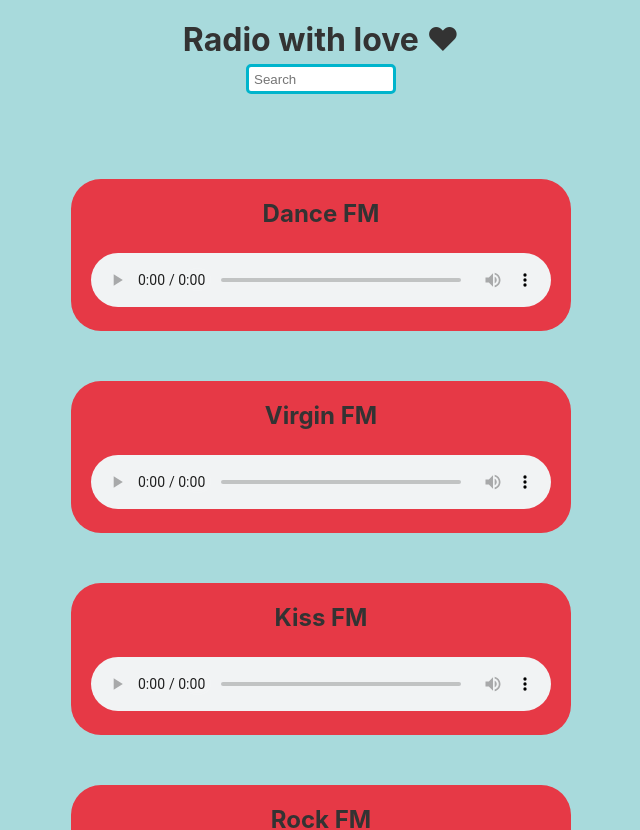
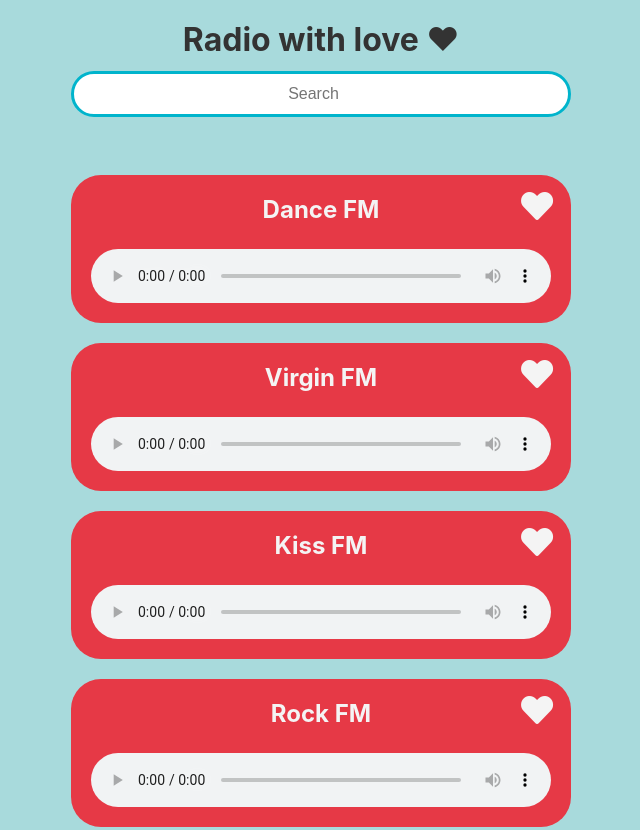
Before and after one commit to RaresSanduConstantin/bibi-radio, a React (Create React App) app: page / in a window 1280 px wide. Shown: the top 830 px of the page, without its empty margins (319-959 px from the left). Built offline with nearby package versions, Linux system fonts and the light colour scheme.

Commit message:
filter style and favorite buttons styles

```diff
--- a/public/index.html
+++ b/public/index.html
@@ -9,35 +9,16 @@
       name="description"
       content="Web site created using create-react-app"
     />
+    <link rel="stylesheet" href="https://cdnjs.cloudflare.com/ajax/libs/font-awesome/5.15.2/css/all.min.css" integrity="sha512-HK5fgLBL+xu6dm/Ii3z4xhlSUyZgTT9tuc/hSrtw6uzJOvgRr2a9jyxxT1ely+B+xFAmJKVSTbpM/CuL7qxO8w==" crossorigin="anonymous" />
     <link rel="apple-touch-icon" href="%PUBLIC_URL%/logo192.png" />
-    <!--
-      manifest.json provides metadata used when your web app is installed on a
-      user's mobile device or desktop. See https://developers.google.com/web/fundamentals/web-app-manifest/
-    -->
+
     <link rel="manifest" href="%PUBLIC_URL%/manifest.json" />
-    <!--
-      Notice the use of %PUBLIC_URL% in the tags above.
-      It will be replaced with the URL of the `public` folder during the build.
-      Only files inside the `public` folder can be referenced from the HTML.
 
-      Unlike "/favicon.ico" or "favicon.ico", "%PUBLIC_URL%/favicon.ico" will
-      work correctly both with client-side routing and a non-root public URL.
-      Learn how to configure a non-root public URL by running `npm run build`.
-    -->
-    <title>React App</title>
+    <title>Bibi's Radio</title>
   </head>
   <body>
     <noscript>You need to enable JavaScript to run this app.</noscript>
     <div id="root"></div>
-    <!--
-      This HTML file is a template.
-      If you open it directly in the browser, you will see an empty page.
 
-      You can add webfonts, meta tags, or analytics to this file.
-      The build step will place the bundled scripts into the <body> tag.
-
-      To begin the development, run `npm start` or `yarn start`.
-      To create a production bundle, use `npm run build` or `yarn build`.
-    -->
   </body>
 </html>
--- a/src/components/Stations.js
+++ b/src/components/Stations.js
@@ -1,8 +1,26 @@
+import { useState } from 'react';
+
 const Stations = ({ item }) => {
+	const [ favorite, setFavorite ] = useState(false);
+
+	const favoriteRadio = () => {
+		if (!favorite) {
+			setFavorite(true);
+		} else {
+			setFavorite(false);
+		}
+	};
+
 	return (
 		<div>
 			<div className="radioContainer">
 				<h2 className="radioTitle">{item.name}</h2>
+
+				<i
+					class={!favorite ? 'fas fa-heart fa-2x heartBg' : 'fas fa-heart fa-2x heartBgFav'}
+					onClick={favoriteRadio}
+				/>
+
 				<audio id="player" controls className="radioControls">
 					<source src={item.href} type="audio/ogg" className="radioSource" />
 				</audio>
--- a/src/index.css
+++ b/src/index.css
@@ -25,9 +25,42 @@
 }
 
 .windowContainer{
-  width: 100vw;
+  width: 100%;
   height: 100vh;
 }
+
+.search {
+    width: 100%;
+    position: relative;
+    display: flex;
+    /* padding-top: 40px; */
+  }
+
+  .searchTerm {
+    width: 100%;
+    border: 3px solid #00b4cc;
+    margin-top: 70px;
+    padding: 20px;
+    height: 30px;
+    border-radius: 50px;
+    text-align: center;
+    font-size: 1rem;
+    outline: none;
+    color: #9dbfaf;
+  }
+
+  .searchTerm:focus {
+    color: #00b4cc;
+  }
+
+  .wrap {
+    width: 100%;
+    position: relative;
+    top: 50%;
+    left: 50%;
+    transform: translate(-50%, -50%);
+  }
+
 
 .title{
   padding-top: 20px;
@@ -41,15 +74,24 @@
 
 .radioContainer{
   background-color: #e63946;
+  display: flex;
+  flex-direction: column;
   /* border: 1px solid #1d3557; */
   border-radius: 30px;
   padding: 20px;
-  margin-top: 50px
+  margin-bottom: 20px;
+  position: relative;
 }
 
 .radioTitle{
   text-align: center;
   margin-bottom: 25px;
+  color:#f4f4f4
+}
+
+.fa-heart{
+    width: 500px;
+
 }
 
 .radioControls {
@@ -57,36 +99,23 @@
   /* background: red !important; */
 }
 
+.fa-heart{
+  position: absolute;
+    left: 90%;
+    top:10%;
 
-.search {
-    width: auto;
-    position: relative;
-    display: flex;
-    padding-top: 40px;
-  }
+    display: inline;
+    width: 100px;
+}
 
-  .searchTerm {
-    width: 100%;
-    border: 3px solid #00b4cc;
+.heartBg{
+    color:#f4f4f4;
+}
 
-    padding: 5px;
-    height: 30px;
-    border-radius: 5px;
-    outline: none;
-    color: #9dbfaf;
-  }
+.heartBgFav{
+    color:#00b4cc
 
-  .searchTerm:focus {
-    color: #00b4cc;
-  }
-
-  .wrap {
-    width: 30%;
-    position: relative;
-    top: 50%;
-    left: 50%;
-    transform: translate(-50%, -50%);
-  }
+}
 
 
 
```
Also changed, not shown: 1 other file (tests, documents, lock files or other folders).
